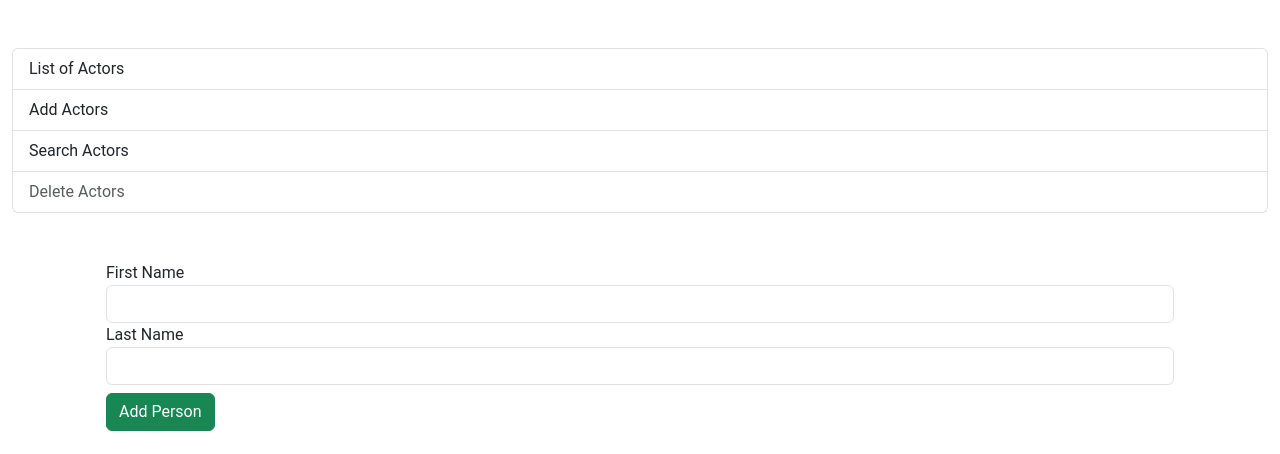
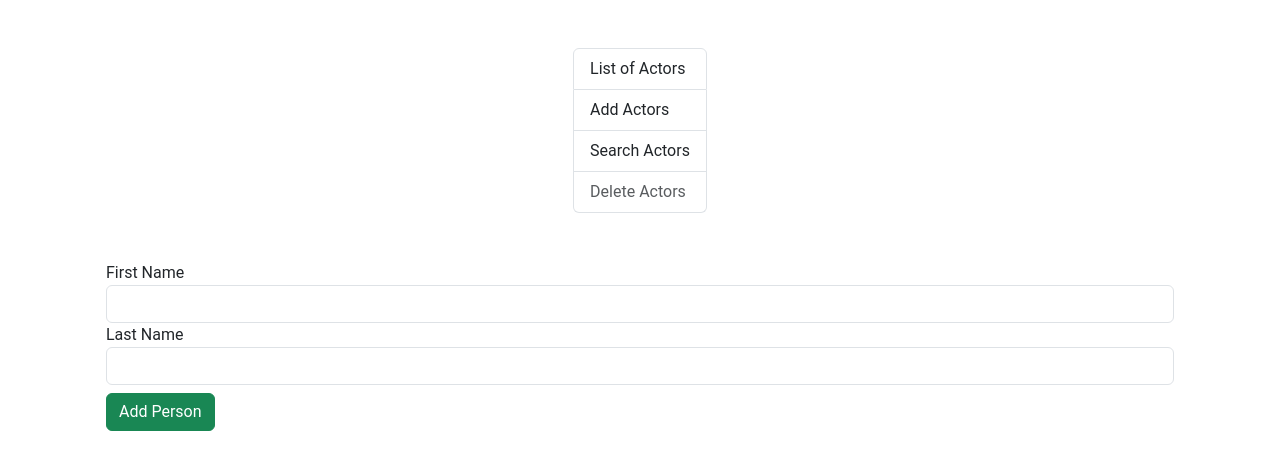
Before and after one commit to hashim20201/myactors-demo, a Django app: page /add/ in a window 1280 px wide. Shown: the part 57-511 px from the top of the page. Run offline with Django 4.2, Linux system fonts and the light colour scheme.

Commit message:
adding container

```diff
--- a/myapp/templates/base.html
+++ b/myapp/templates/base.html
@@ -47,7 +47,7 @@
 
 
 
-<div class="container-fluid mt-5">
+<div class="container-fluid mt-5 d-flex justify-content-center">
   <div class="list-group">
 
   <a href="#" class="list-group-item list-group-item-action">List of Actors </a>
```
